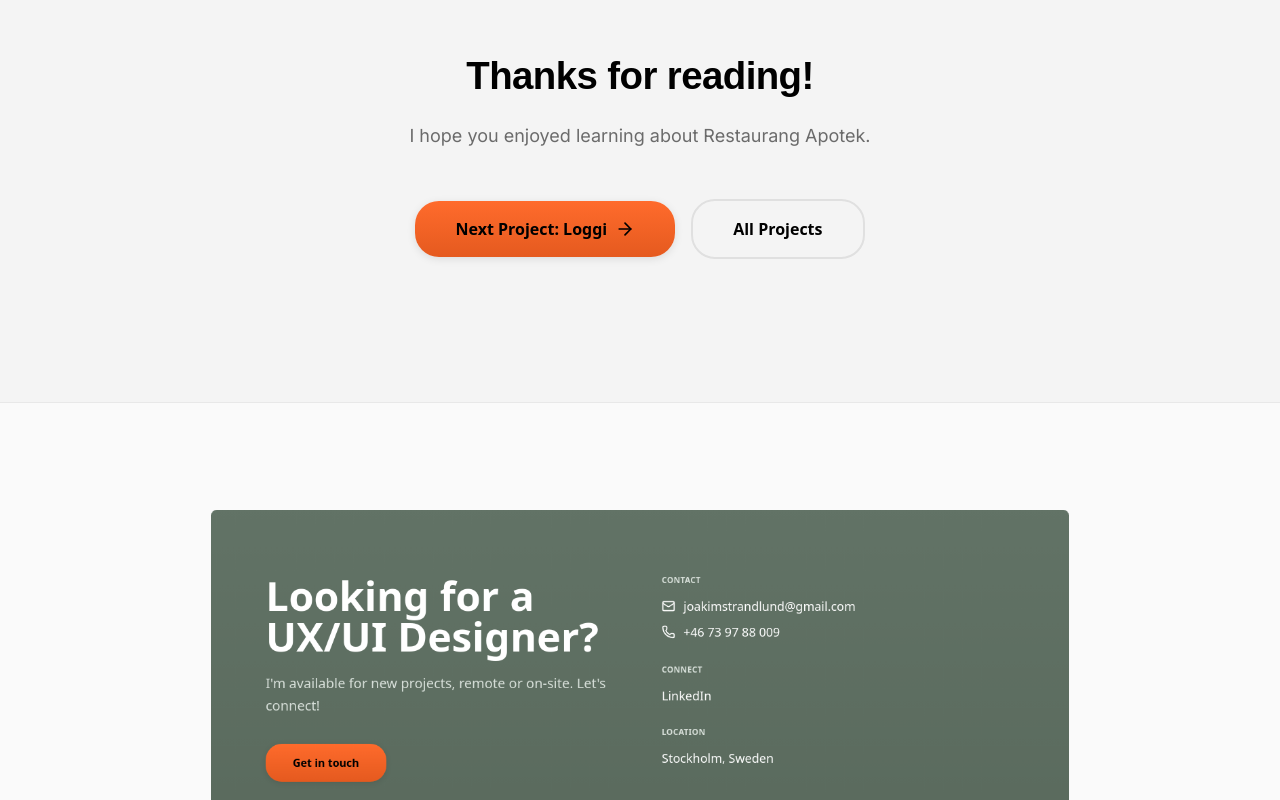
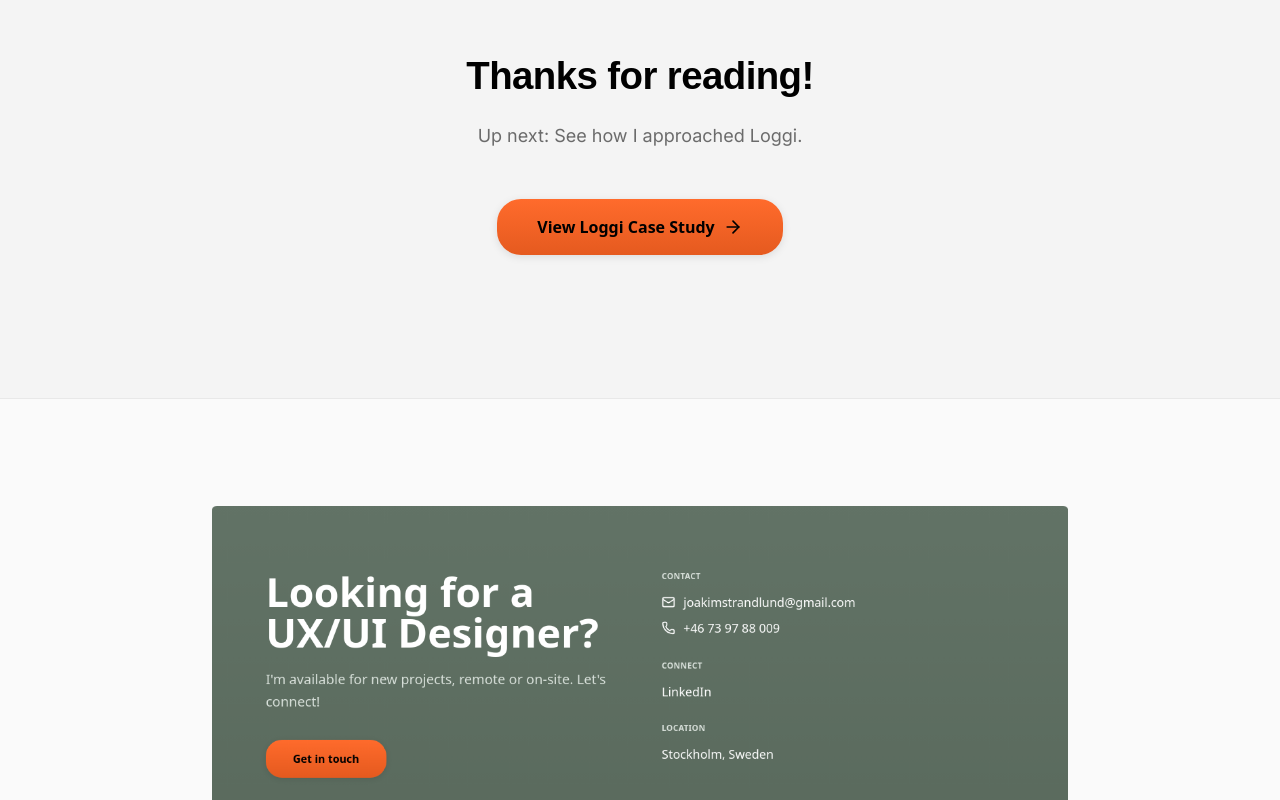
Before and after one commit to joakimstrandlund/JoakimPortfolio, a Next.js app: page /case-studies/restaurang-apotek in a window 1280 px wide. Shown: the part 9320-10120 px from the top of the page. Built offline with nearby package versions, Linux system fonts and the light colour scheme; a web font is replaced by a local one.

Commit message:
Update 'Thanks for reading' section: change paragraph to 'Up next: See how I approached [project]' and simplify to single primary CTA button

```diff
--- a/app/case-studies/loggi/page.tsx
+++ b/app/case-studies/loggi/page.tsx
@@ -638,9 +638,9 @@ export default function Page() {
             Thanks for reading!
           </h2>
           <p className="mb-12" style={{ color: customColors.body }}>
-            I hope you enjoyed learning about Loggi.
+            Up next: See how I approached Treebula.
           </p>
-          <div className="flex flex-col sm:flex-row gap-4 justify-center items-center">
+          <div className="flex justify-center items-center">
             <Link
               href="/case-studies/treebula"
               className="text-base px-10 py-4 font-bold transition-all duration-300 hover:scale-105 relative overflow-hidden group"
@@ -665,33 +665,9 @@ export default function Page() {
               }}
             >
               <span className="relative z-10 flex items-center gap-2">
-                Next Project: Treebula
+                View Treebula Case Study
                 <ArrowRight className="h-5 w-5" />
               </span>
-            </Link>
-            <Link
-              href="/#projects"
-              className="text-base px-10 py-4 font-bold transition-all duration-300 hover:scale-105 relative overflow-hidden group"
-              style={{
-                backgroundColor: 'transparent',
-                color: customColors.heading,
-                borderRadius: '1.5rem',
-                border: `2px solid ${customColors.border}`,
-                display: 'inline-flex',
-                alignItems: 'center',
-                justifyContent: 'center',
-                textDecoration: 'none',
-              }}
-              onMouseEnter={(e) => {
-                e.currentTarget.style.backgroundColor = customColors.whiteBg;
-                e.currentTarget.style.borderColor = customColors.border;
-              }}
-              onMouseLeave={(e) => {
-                e.currentTarget.style.backgroundColor = 'transparent';
-                e.currentTarget.style.borderColor = customColors.border;
-              }}
-            >
-              <span className="relative z-10">All Projects</span>
             </Link>
           </div>
         </div>
--- a/app/case-studies/restaurang-apotek/page.tsx
+++ b/app/case-studies/restaurang-apotek/page.tsx
@@ -664,9 +664,9 @@ export default function Page() {
             Thanks for reading!
           </h2>
           <p className="mb-12" style={{ color: customColors.body }}>
-            I hope you enjoyed learning about Restaurang Apotek.
+            Up next: See how I approached Loggi.
           </p>
-          <div className="flex flex-col sm:flex-row gap-4 justify-center items-center">
+          <div className="flex justify-center items-center">
             <Link
               href="/case-studies/loggi"
               className="text-base px-10 py-4 font-bold transition-all duration-300 hover:scale-105 relative overflow-hidden group"
@@ -691,33 +691,9 @@ export default function Page() {
               }}
             >
               <span className="relative z-10 flex items-center gap-2">
-                Next Project: Loggi
+                View Loggi Case Study
                 <ArrowRight className="h-5 w-5" />
               </span>
-            </Link>
-            <Link
-              href="/#projects"
-              className="text-base px-10 py-4 font-bold transition-all duration-300 hover:scale-105 relative overflow-hidden group"
-              style={{
-                backgroundColor: 'transparent',
-                color: customColors.heading,
-                borderRadius: '1.5rem',
-                border: `2px solid ${customColors.border}`,
-                display: 'inline-flex',
-                alignItems: 'center',
-                justifyContent: 'center',
-                textDecoration: 'none',
-              }}
-              onMouseEnter={(e) => {
-                e.currentTarget.style.backgroundColor = customColors.whiteBg;
-                e.currentTarget.style.borderColor = customColors.border;
-              }}
-              onMouseLeave={(e) => {
-                e.currentTarget.style.backgroundColor = 'transparent';
-                e.currentTarget.style.borderColor = customColors.border;
-              }}
-            >
-              <span className="relative z-10">All Projects</span>
             </Link>
           </div>
         </div>
--- a/app/case-studies/treebula/page.tsx
+++ b/app/case-studies/treebula/page.tsx
@@ -587,9 +587,9 @@ export default function Page() {
             Thanks for reading!
           </h2>
           <p className="mb-12" style={{ color: customColors.body }}>
-            I hope you enjoyed learning about Treebula.
+            Up next: See how I approached Restaurang Apotek.
           </p>
-          <div className="flex flex-col sm:flex-row gap-4 justify-center items-center">
+          <div className="flex justify-center items-center">
             <Link
               href="/case-studies/restaurang-apotek"
               className="text-base px-10 py-4 font-bold transition-all duration-300 hover:scale-105 relative overflow-hidden group"
@@ -614,33 +614,9 @@ export default function Page() {
               }}
             >
               <span className="relative z-10 flex items-center gap-2">
-                Next Project: Restaurang Apotek
+                View Restaurang Apotek Case Study
                 <ArrowRight className="h-5 w-5" />
               </span>
-            </Link>
-            <Link
-              href="/#projects"
-              className="text-base px-10 py-4 font-bold transition-all duration-300 hover:scale-105 relative overflow-hidden group"
-              style={{
-                backgroundColor: 'transparent',
-                color: customColors.heading,
-                borderRadius: '1.5rem',
-                border: `2px solid ${customColors.border}`,
-                display: 'inline-flex',
-                alignItems: 'center',
-                justifyContent: 'center',
-                textDecoration: 'none',
-              }}
-              onMouseEnter={(e) => {
-                e.currentTarget.style.backgroundColor = customColors.whiteBg;
-                e.currentTarget.style.borderColor = customColors.border;
-              }}
-              onMouseLeave={(e) => {
-                e.currentTarget.style.backgroundColor = 'transparent';
-                e.currentTarget.style.borderColor = customColors.border;
-              }}
-            >
-              <span className="relative z-10">All Projects</span>
             </Link>
           </div>
         </div>
```
